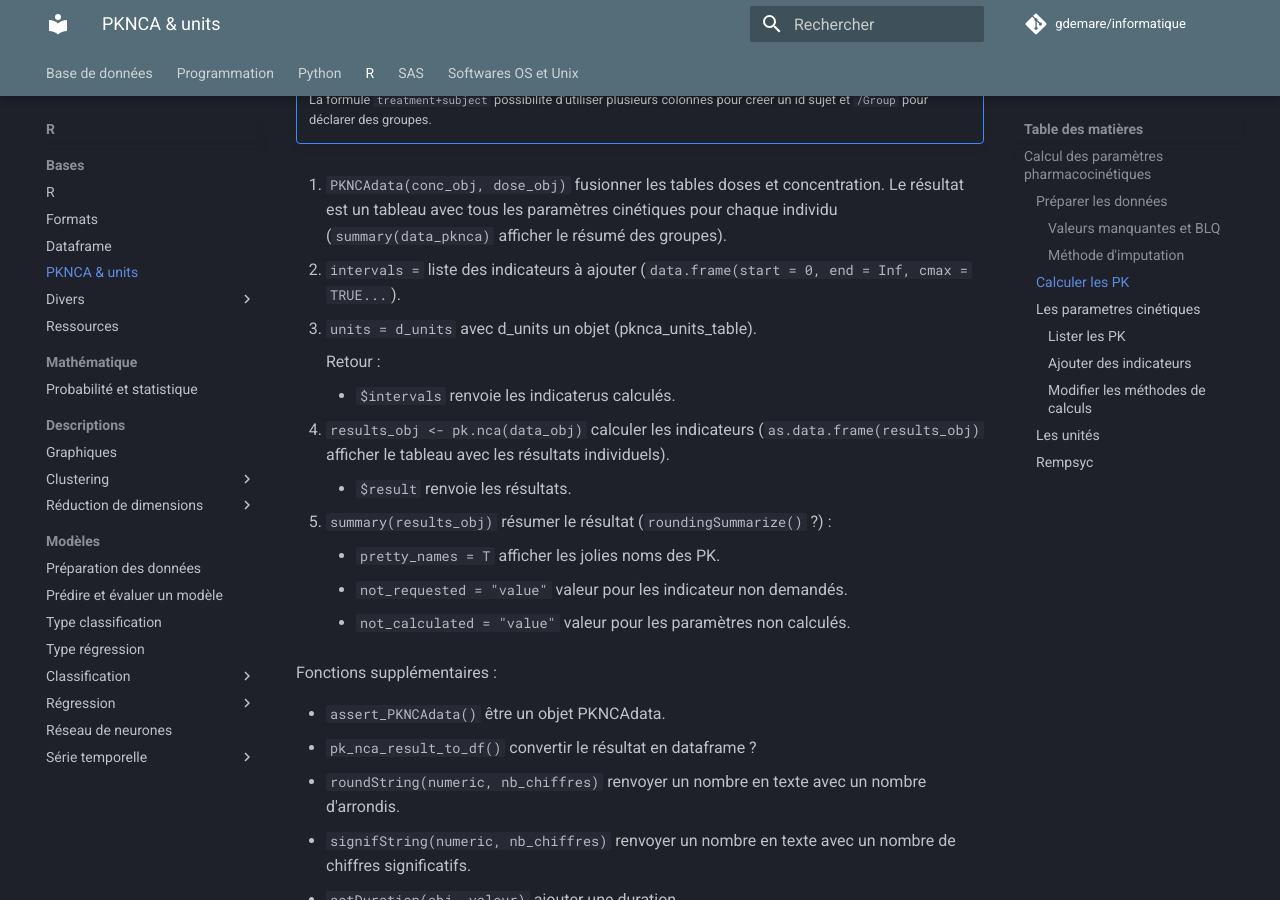
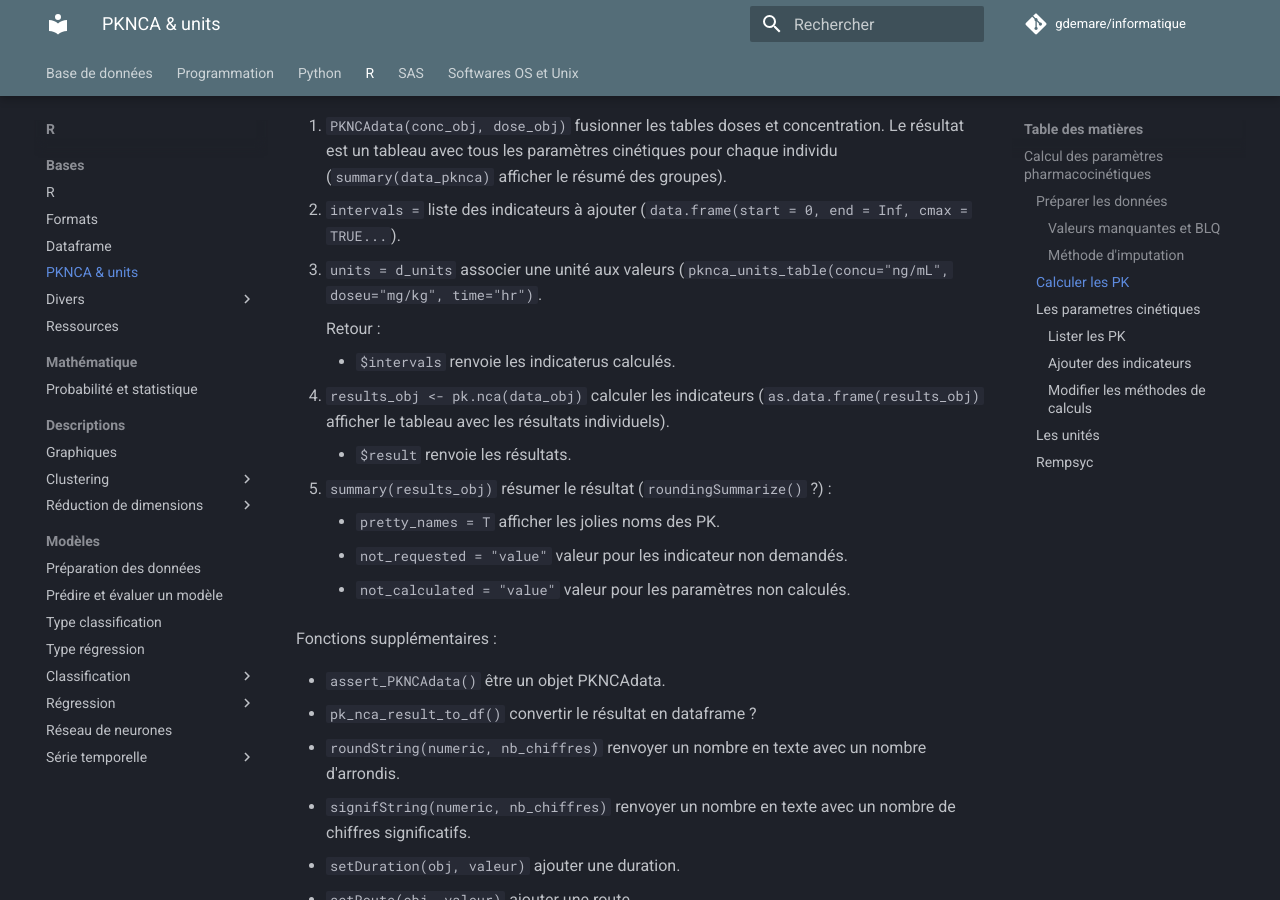
Before and after one commit to gdemare/Informatique, an MkDocs documentation site: the page built from docs/r/PKNCA-units_r.md, in a window 1280 px wide and 900 px high, scrolled down 1663 px. Built offline with MkDocs 1.6.1 and Material for MkDocs 9.7.7, drawn with Linux system fonts in a browser that asks for light colours; comment, search, counter and statistics services are not loaded; some of the changed text lies outside the part shown.

Commit message:
Update PKNCA-units_r.md

```diff
--- a/docs/r/PKNCA-units_r.md
+++ b/docs/r/PKNCA-units_r.md
@@ -15,7 +15,6 @@
 ### Préparer les données
 
 * `as_sparse_pk(conc, time, subject)` données clairsemées.
-* `pknca_units_table(concu="ng/mL", doseu="mg/kg", time="hr")` déclarer une unité aux mesures et aux indicateurs.
 
 #### Valeurs manquantes et BLQ
 
@@ -56,7 +55,7 @@
 2. `PKNCAdata(conc_obj, dose_obj)` fusionner les tables doses et concentration. Le résultat est un tableau avec tous les paramètres cinétiques pour chaque individu (`summary(data_pknca)` afficher le résumé des groupes).
 
    * `intervals =` liste des indicateurs à ajouter (`data.frame(start = 0, end = Inf, cmax = TRUE...`).
-   * `units = d_units` avec d_units un objet (pknca_units_table).
+   * `units = d_units` associer une unité aux valeurs (`pknca_units_table(concu="ng/mL", doseu="mg/kg", time="hr")`.
 
     Retour :
 
```
